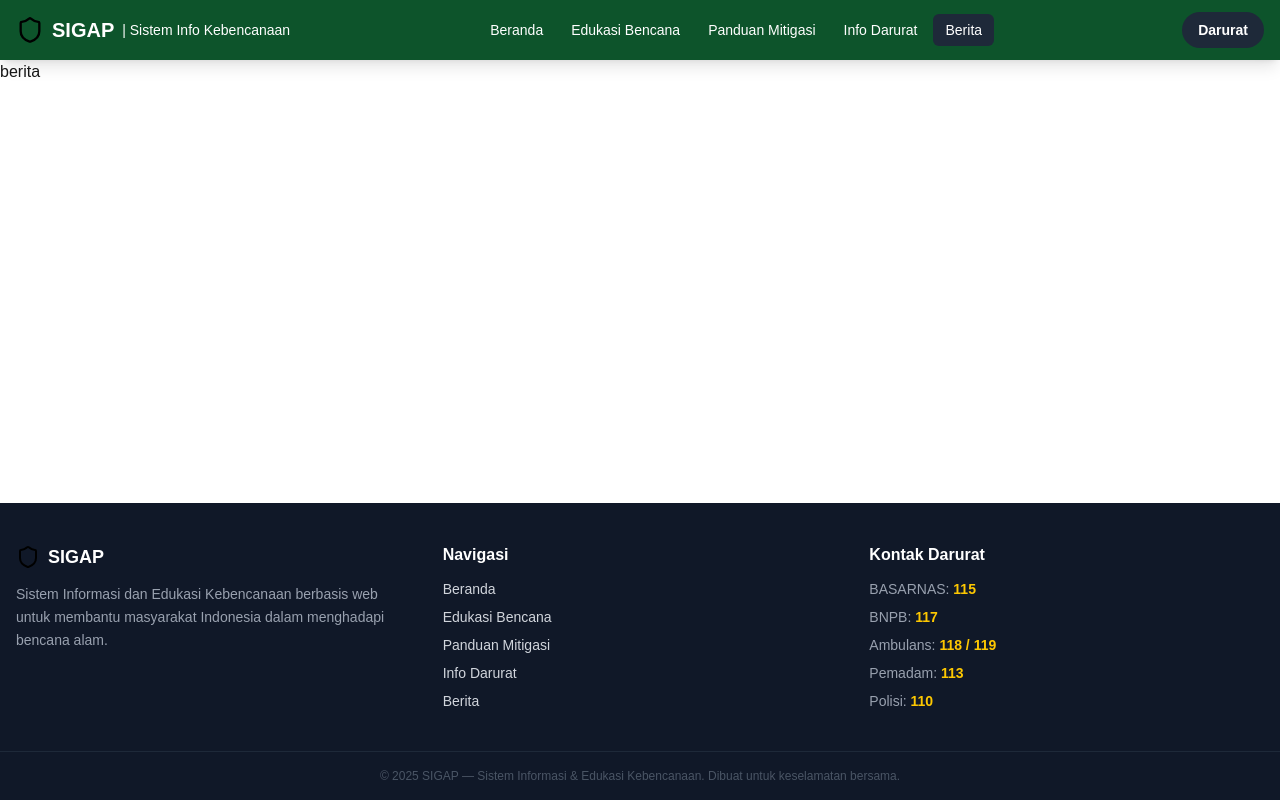
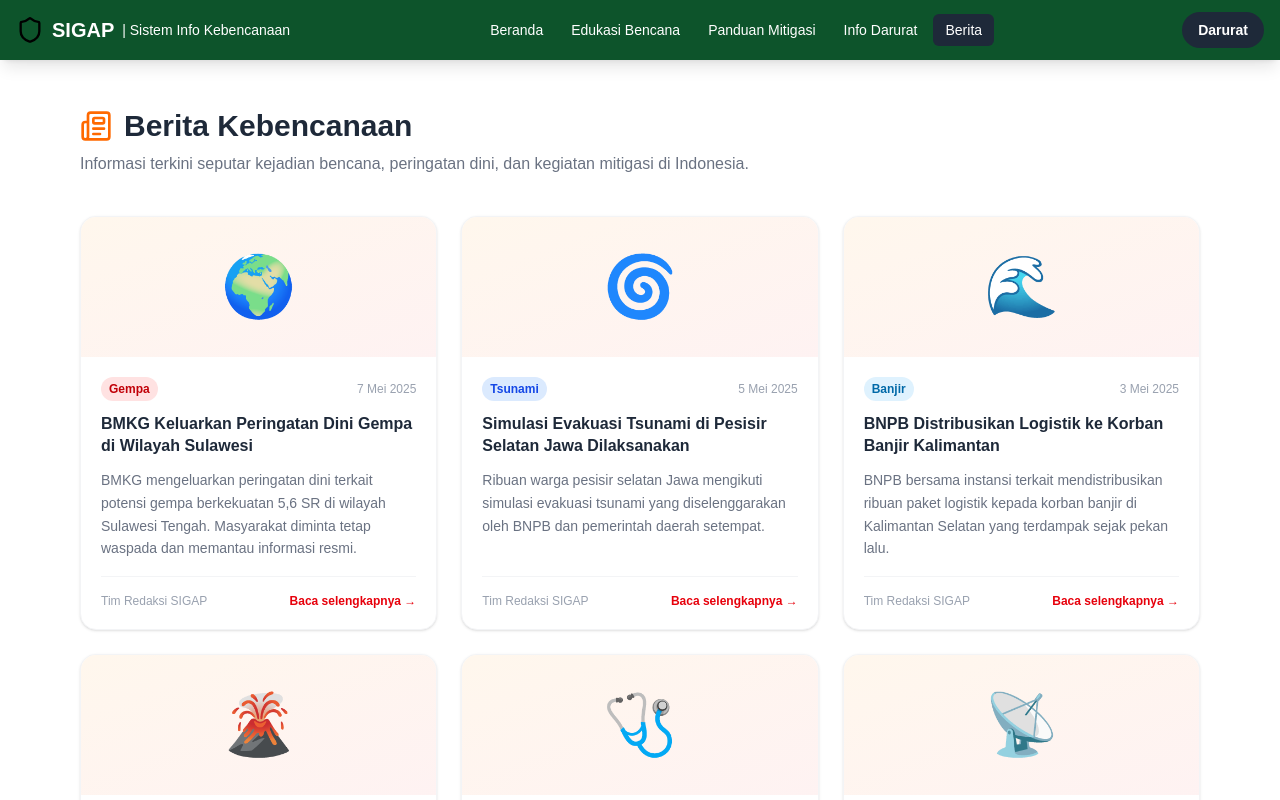
Before and after one commit to muhammadaldishevchenko-collab/TA-WEB-24A-MERIAM-LONDON, a Next.js app: page /berita in a window 1280 px wide. Shown: the top 800 px of the page. Built offline with nearby package versions, Linux system fonts and the light colour scheme.

Commit message:
aldi:menambahkan isi dari halaman berita

```diff
--- a/app/berita/page.tsx
+++ b/app/berita/page.tsx
@@ -1,7 +1,59 @@
 import React from 'react'
+import { beritaData } from "@/lib/data";
+import { Newspaper } from "lucide-react";
+
+export const metadata = { title: "Berita | SIGAP" };
+
+const categoryColors: Record<string, string> = {
+  Gempa: "bg-red-100 text-red-700",
+  Tsunami: "bg-blue-100 text-blue-700",
+  Banjir: "bg-sky-100 text-sky-700",
+  Erupsi: "bg-orange-100 text-orange-700",
+  Edukasi: "bg-green-100 text-green-700",
+  Teknologi: "bg-purple-100 text-purple-700",
+};
 
 export default function berita() {
   return (
-    <div>berita</div>
-  )
+    <div className="max-w-6xl mx-auto px-4 py-12">
+      <div className="flex items-center gap-3 mb-2">
+        <Newspaper className="w-8 h-8 text-orange-500" />
+        <h1 className="text-3xl font-bold text-gray-800">Berita Kebencanaan</h1>
+      </div>
+      <p className="text-gray-500 mb-10">
+        Informasi terkini seputar kejadian bencana, peringatan dini, dan kegiatan mitigasi di Indonesia.
+      </p>
+
+      <div className="grid grid-cols-1 md:grid-cols-2 lg:grid-cols-3 gap-6">
+        {beritaData.map((berita) => (
+          <article key={berita.id} className="bg-white border border-gray-100 rounded-2xl shadow-sm hover:shadow-md transition-shadow overflow-hidden flex flex-col">
+            {/* Cover / Ikon */}
+            <div className="bg-gradient-to-br from-orange-50 to-red-50 py-10 text-center text-6xl">
+              {berita.image}
+            </div>
+
+            {/* Konten */}
+            <div className="p-5 flex flex-col flex-1">
+              <div className="flex items-center justify-between mb-3">
+                <span className={`text-xs font-bold px-2 py-1 rounded-full ${categoryColors[berita.kategori] || "bg-gray-100 text-gray-600"}`}>
+                  {berita.kategori}
+                </span>
+                <span className="text-xs text-gray-400">{berita.tanggal}</span>
+              </div>
+
+              <h2 className="font-bold text-gray-800 mb-3 leading-snug">{berita.judul}</h2>
+              <p className="text-sm text-gray-500 leading-relaxed flex-1">{berita.ringkasan}</p>
+
+              <div className="mt-4 pt-4 border-t border-gray-100 flex items-center justify-between">
+                <span className="text-xs text-gray-400">{berita.penulis}</span>
+                <button className="text-xs text-red-600 font-semibold hover:underline">
+                  Baca selengkapnya →
+                </button>
+              </div>
+            </div>
+          </article>
+        ))}
+      </div>
+    </div>
+  );
 }
```
